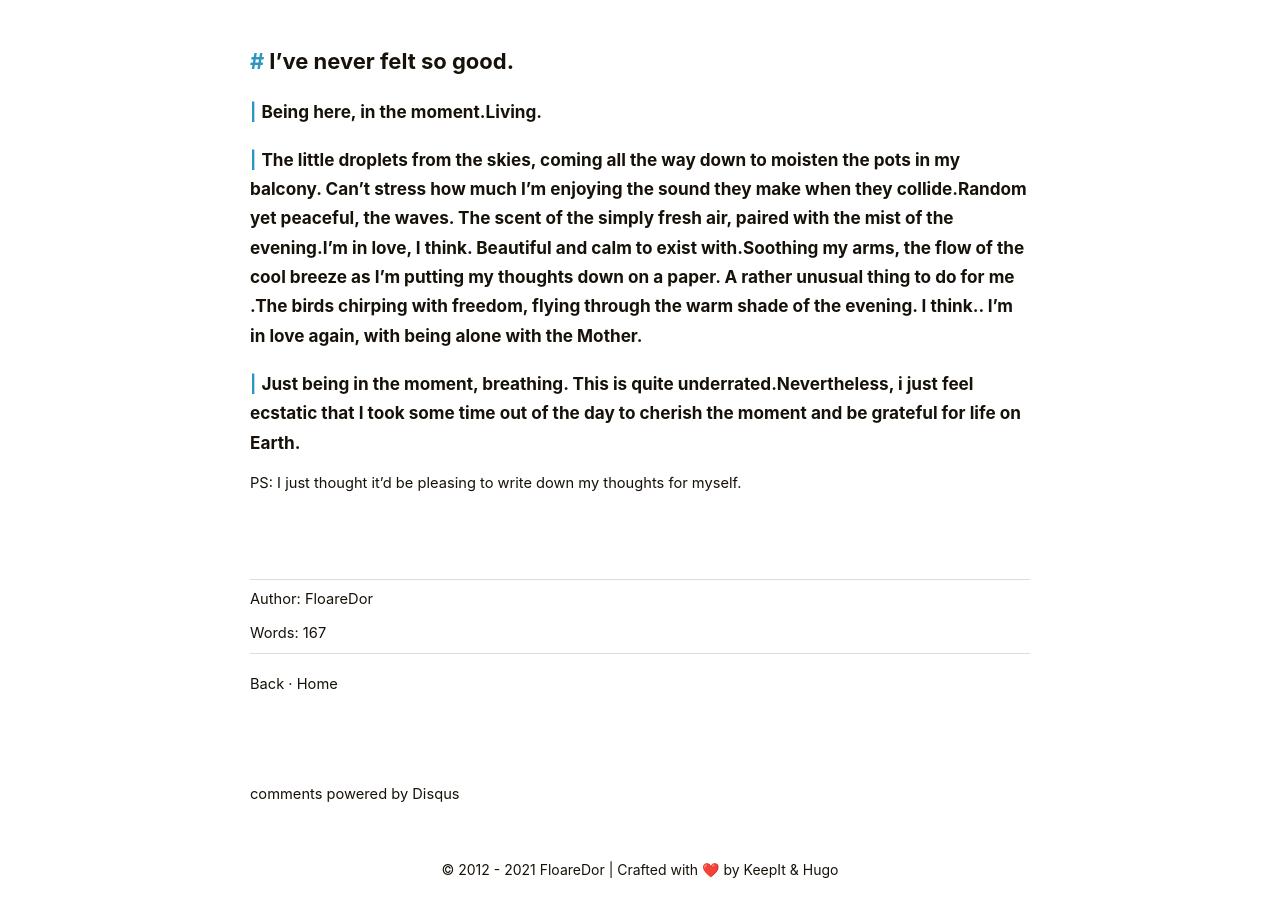
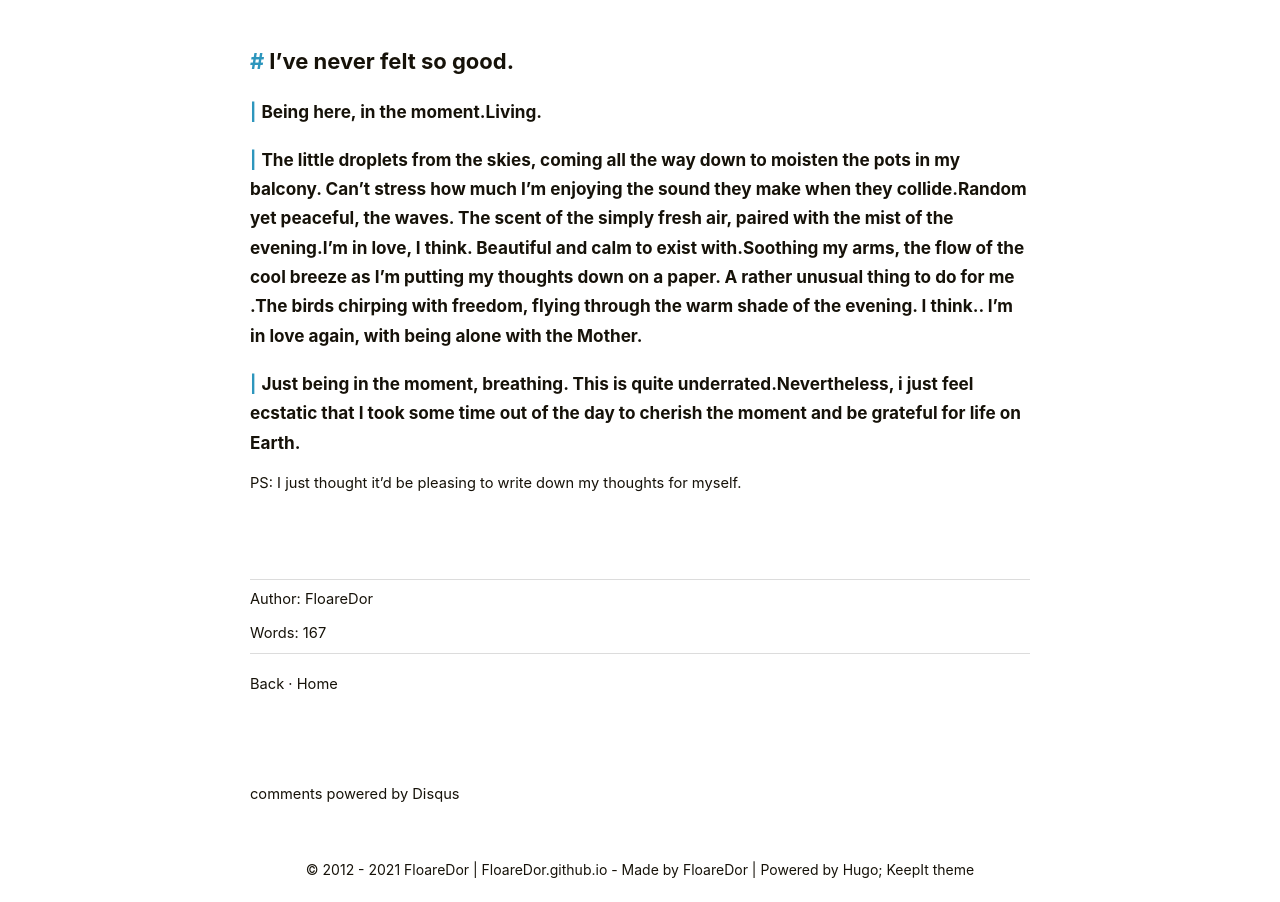
Before and after one commit to FloareDor/FloareDor.github.io_old, a plain HTML site: page 1/init00/index.html in a window 1280 px wide. Shown: the part 173-1075 px from the top of the page. Drawn offline with Linux system fonts and the light colour scheme; a web font is replaced by a local one.

Commit message:
update footer

```diff
--- a/1/init00/index.html
+++ b/1/init00/index.html
@@ -247,7 +247,7 @@
             <span class="author" itemprop="copyrightHolder"><a href="http://FloareDor.github.io/">FloareDor</a> | </span>
 
 
-		  <span>Crafted with ❤️ by <a href="https://github.com/Fastbyte01/KeepIt" target="_blank" rel="external nofollow noopener noreffer">KeepIt</a> & <a href="https://gohugo.io/" target="_blank" rel="external nofollow noopener noreffer">Hugo</a></span>
+		  <span>FloareDor.github.io - Made by FloareDor | Powered by <a href = "https://gohugo.io/">Hugo</a>; <a href = "https://github.com/Fastbyte01/KeepIt" >KeepIt</a> theme</span>
     </div>
 </footer>
 
```
Also changed, not shown: categories/index.html (+1 -1 lines), posts/index.html (+1 -1 lines).
